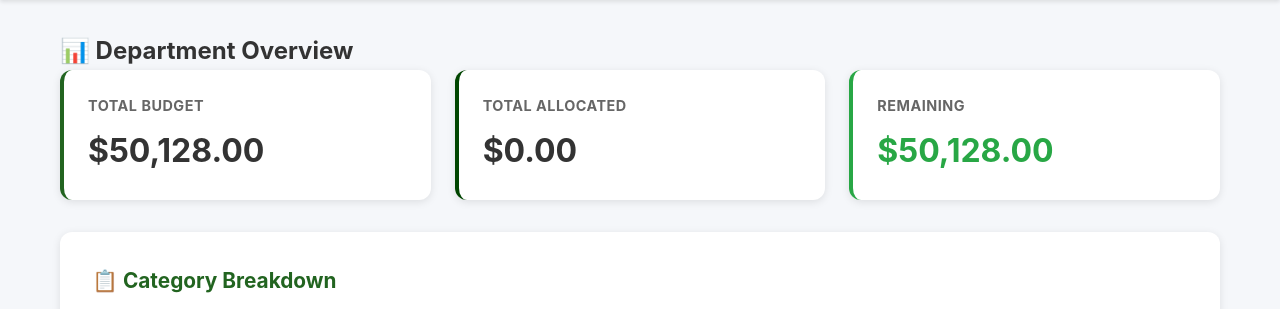
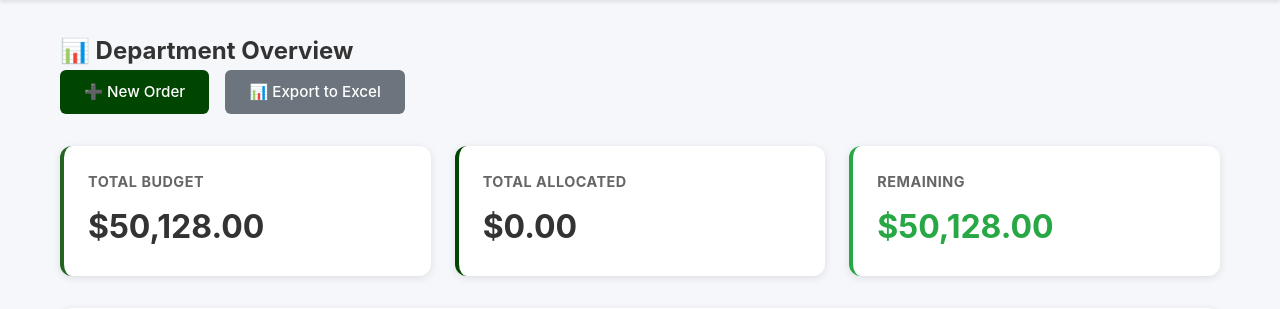
Before and after one commit to jgsb2001/vapa-order-system, a Flask app: page /dashboard in a window 1280 px wide. Shown: the part 125-434 px from the top of the page. Run offline with Flask 3, Linux system fonts and the light colour scheme; the visitor is signed in with stand-in values (Sample User, id 1); data comes from the database, SQL or seed files in the repository; data that the repository does not hold is empty.

Commit message:
Update admin_dashboard.html

```diff
--- a/templates/admin_dashboard.html
+++ b/templates/admin_dashboard.html
@@ -4,6 +4,11 @@
 
 {% block content %}
 <h2>📊 Department Overview</h2>
+
+<div class="button-group" style="margin-bottom: 2rem;">
+    <a href="{{ url_for('new_order') }}" class="btn btn-primary">&#10133; New Order</a>
+    <a href="{{ url_for('export_orders') }}" class="btn btn-secondary">&#128202; Export to Excel</a>
+</div>
 
 <div class="dashboard-cards">
     <div class="card card-budget">
```
